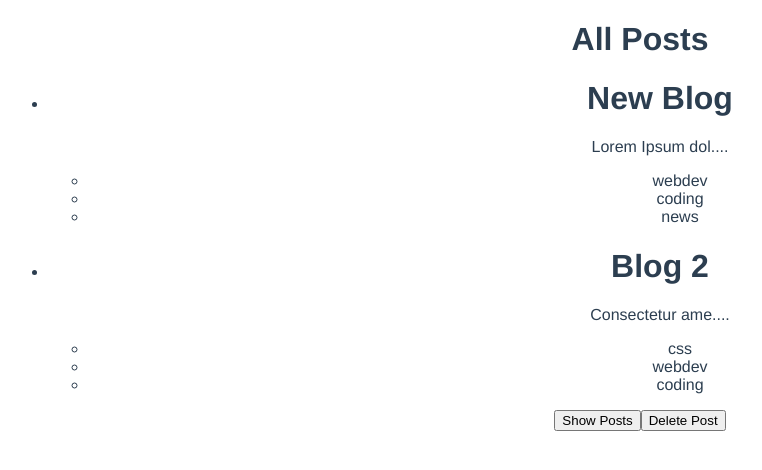
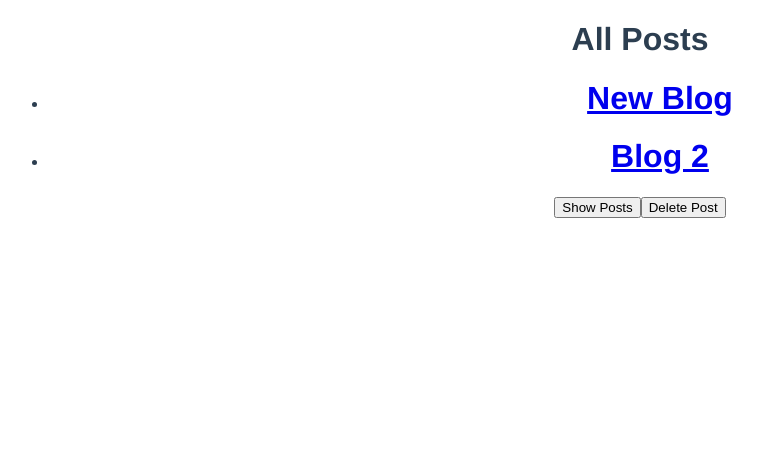
Before and after one commit to nuralam376/Vue.js-practice, a Vue app in the folder vue-blog/: page / in a window 1280 px wide. Shown: the top 470 px of the page, without its empty margins (0-762 px from the left). Built offline with nearby package versions, Linux system fonts and the light colour scheme; data requests are answered from the project's data file.

Commit message:
practiced vue.js composables

```diff
--- a/vue-blog/src/components/SinglePost.vue
+++ b/vue-blog/src/components/SinglePost.vue
@@ -1,9 +1,7 @@
 <template>
-  <h1>{{ post.title }}</h1>
-  <p>{{ snippet }}</p>
-  <ul>
-    <li v-for="tag in post.tags" :key="tag">{{ tag }}</li>
-  </ul>
+  <router-link :to="{ name: 'Details', params: { id: post.id } }">
+    <h1>{{ post.title }}</h1>
+  </router-link>
 </template>
 
 <script>
--- /dev/null
+++ b/vue-blog/src/composables/getPost.js
@@ -0,0 +1,25 @@
+import { ref } from "vue";
+
+const getPost = (id) => {
+  console.log("id", id);
+  const post = ref(null);
+  const error = ref(null);
+
+  const load = async () => {
+    try {
+      const response = await fetch("http://localhost:3000/posts/" + id);
+
+      if (!response.ok) {
+        throw new Error("Post Not found");
+      }
+
+      post.value = await response.json();
+    } catch (err) {
+      error.value = err.message;
+    }
+  };
+
+  return { post, error, load };
+};
+
+export default getPost;
--- a/vue-blog/src/router/index.js
+++ b/vue-blog/src/router/index.js
@@ -1,11 +1,12 @@
 import { createRouter, createWebHistory } from "vue-router";
+import Details from "../views/Details.vue";
 import Home from "../views/Home.vue";
 
 const routes = [
   {
     path: "/",
     name: "Home",
-    component: Home
+    component: Home,
   },
   {
     path: "/about",
@@ -14,13 +15,19 @@ const routes = [
     // this generates a separate chunk (about.[hash].js) for this route
     // which is lazy-loaded when the route is visited.
     component: () =>
-      import(/* webpackChunkName: "about" */ "../views/About.vue")
-  }
+      import(/* webpackChunkName: "about" */ "../views/About.vue"),
+  },
+  {
+    path: "/details/:id",
+    name: "Details",
+    component: Details,
+    props: true,
+  },
 ];
 
 const router = createRouter({
   history: createWebHistory(process.env.BASE_URL),
-  routes
+  routes,
 });
 
 export default router;
--- /dev/null
+++ b/vue-blog/src/views/Details.vue
@@ -0,0 +1,25 @@
+<template>
+  <div v-if="post">
+    <h1>{{ post.title }}</h1>
+    <p>{{ post.body }}</p>
+  </div>
+  <p v-else-if="!error">Loading....</p>
+  <p v-if="error">{{ error }}</p>
+</template>
+
+<script>
+import getPost from "../composables/getPost";
+
+export default {
+  props: ["id"],
+
+  setup(props) {
+    const { post, error, load } = getPost(props.id);
+    load();
+
+    return { post, error, load };
+  },
+};
+</script>
+
+<style></style>
```
